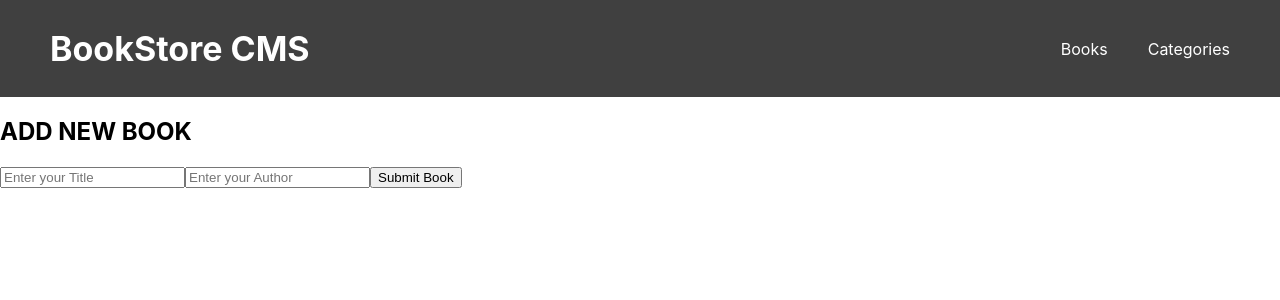
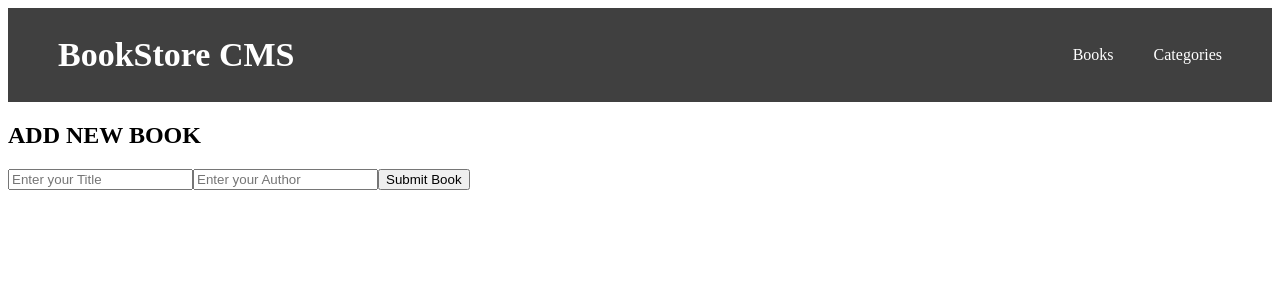
Before and after one commit to ridwanediallo/bookstore, a React (Create React App) app: page / in a window 1280 px wide. Shown: the top 300 px of the page. Built offline with nearby package versions, Linux system fonts and the light colour scheme.

Commit message:
Remove index.css file

```diff
--- a/src/index.css
+++ /dev/null
@@ -1,27 +0,0 @@
-body {
-  margin: 0;
-  font-family:
-    -apple-system,
-    BlinkMacSystemFont,
-    'Segoe UI',
-    'Roboto',
-    'Oxygen',
-    'Ubuntu',
-    'Cantarell',
-    'Fira Sans',
-    'Droid Sans',
-    'Helvetica Neue',
-    sans-serif;
-  -webkit-font-smoothing: antialiased;
-  -moz-osx-font-smoothing: grayscale;
-}
-
-code {
-  font-family:
-    source-code-pro,
-    Menlo,
-    Monaco,
-    Consolas,
-    'Courier New',
-    monospace;
-}
--- a/src/index.js
+++ b/src/index.js
@@ -2,7 +2,6 @@
 import ReactDOM from 'react-dom/client';
 import { BrowserRouter as Router } from 'react-router-dom';
 import { Provider } from 'react-redux';
-import './index.css';
 import App from './App';
 import store from './redux/bookStore';
 
```
